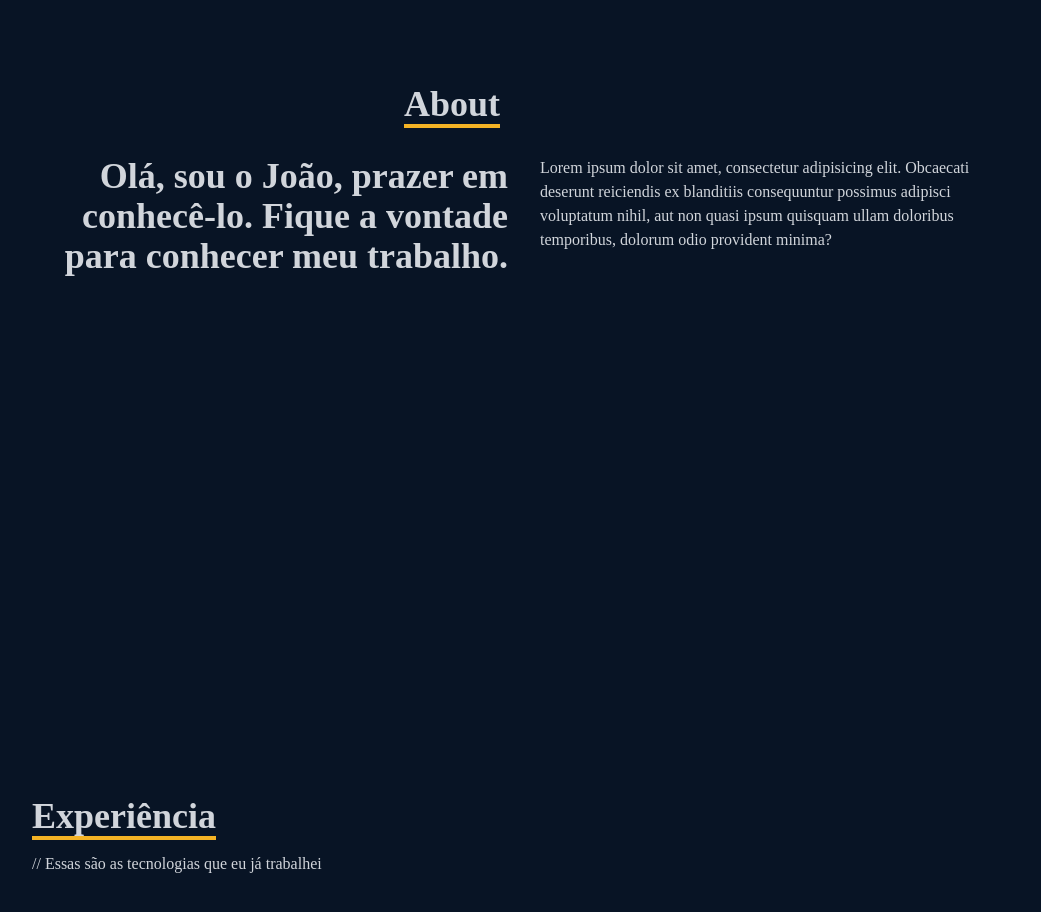
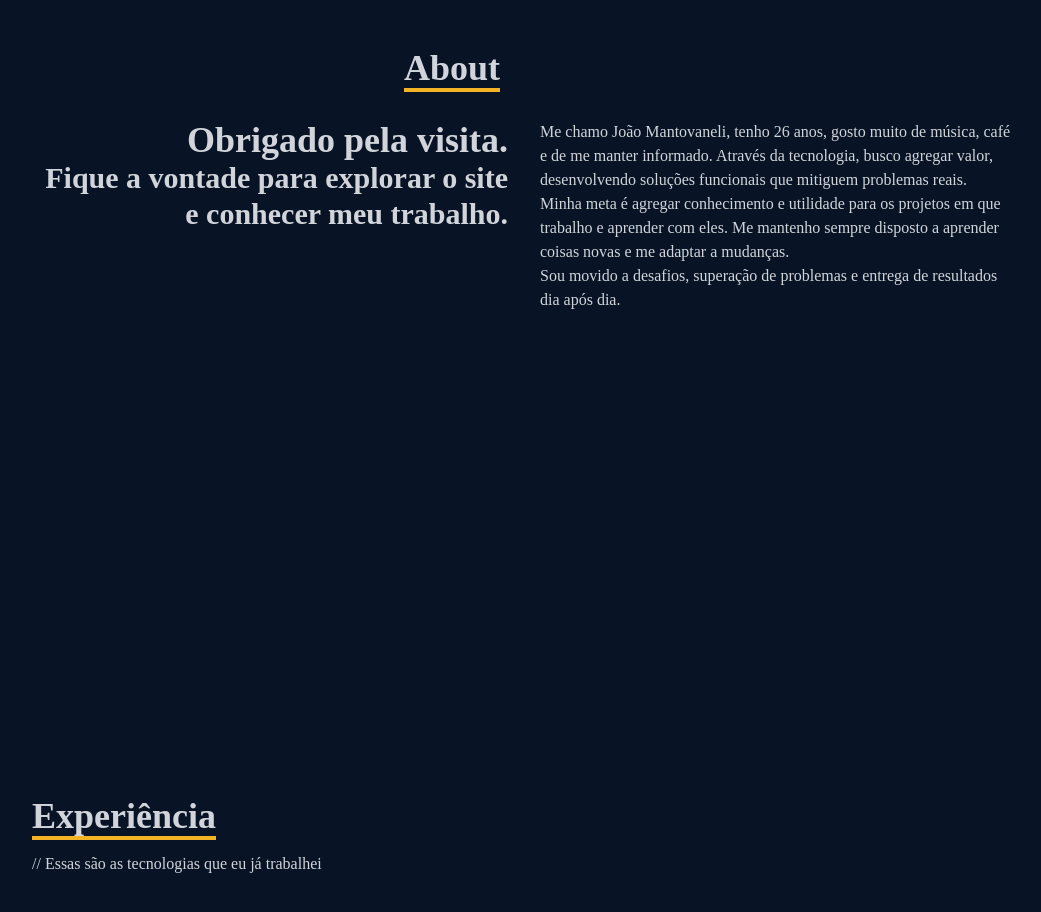
Before and after one commit to jvmantovas/portfolio-react, a React (Create React App) app: page / in a window 1280 px wide. Shown: the part 1020-1932 px from the top of the page, without its empty margins (124-1165 px from the left). Built offline with nearby package versions, Linux system fonts and the light colour scheme.

Commit message:
About text fixed

```diff
--- a/src/components/About.jsx
+++ b/src/components/About.jsx
@@ -15,16 +15,28 @@ const About = () => {
         <div className="max-w-[1000px] w-full grid sm:grid-cols-2 gap-8 pl-4">
           <div className="sm:text-right text-4xl font-bold">
             <p>
-              Olá, sou o João, prazer em conhecê-lo. Fique a vontade para
-              conhecer meu trabalho.
+              Obrigado pela visita.{" "}
+              <p className="text-3xl">
+                Fique a vontade para explorar o site e conhecer meu trabalho.
+              </p>
             </p>
           </div>
           <div>
             <p>
-              Lorem ipsum dolor sit amet, consectetur adipisicing elit.
-              Obcaecati deserunt reiciendis ex blanditiis consequuntur possimus
-              adipisci voluptatum nihil, aut non quasi ipsum quisquam ullam
-              doloribus temporibus, dolorum odio provident minima?
+              Me chamo João Mantovaneli, tenho 26 anos, gosto muito de música,
+              café e de me manter informado. Através da tecnologia, busco
+              agregar valor, desenvolvendo soluções funcionais que mitiguem
+              problemas reais.
+            </p>
+            <p>
+              {" "}
+              Minha meta é agregar conhecimento e utilidade para os projetos em
+              que trabalho e aprender com eles. Me mantenho sempre disposto a
+              aprender coisas novas e me adaptar a mudanças.
+              <p>
+                Sou movido a desafios, superação de problemas e entrega de
+                resultados dia após dia.
+              </p>
             </p>
           </div>
         </div>
```
